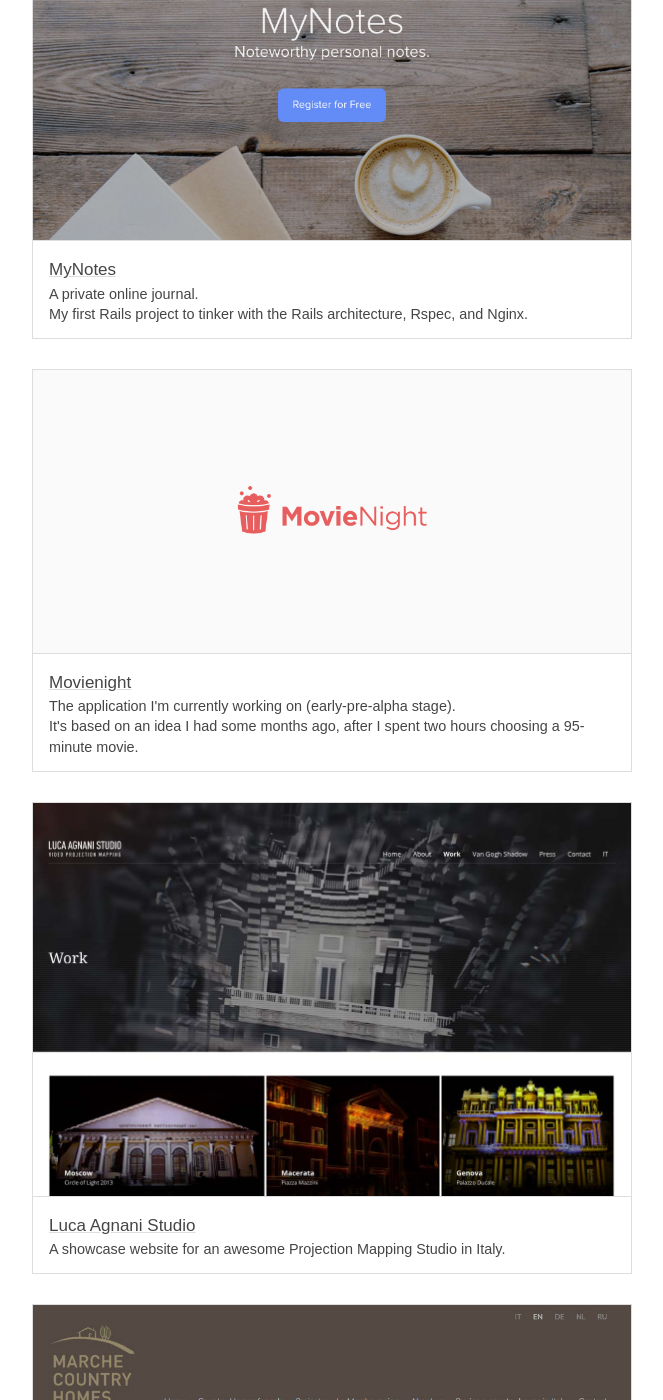
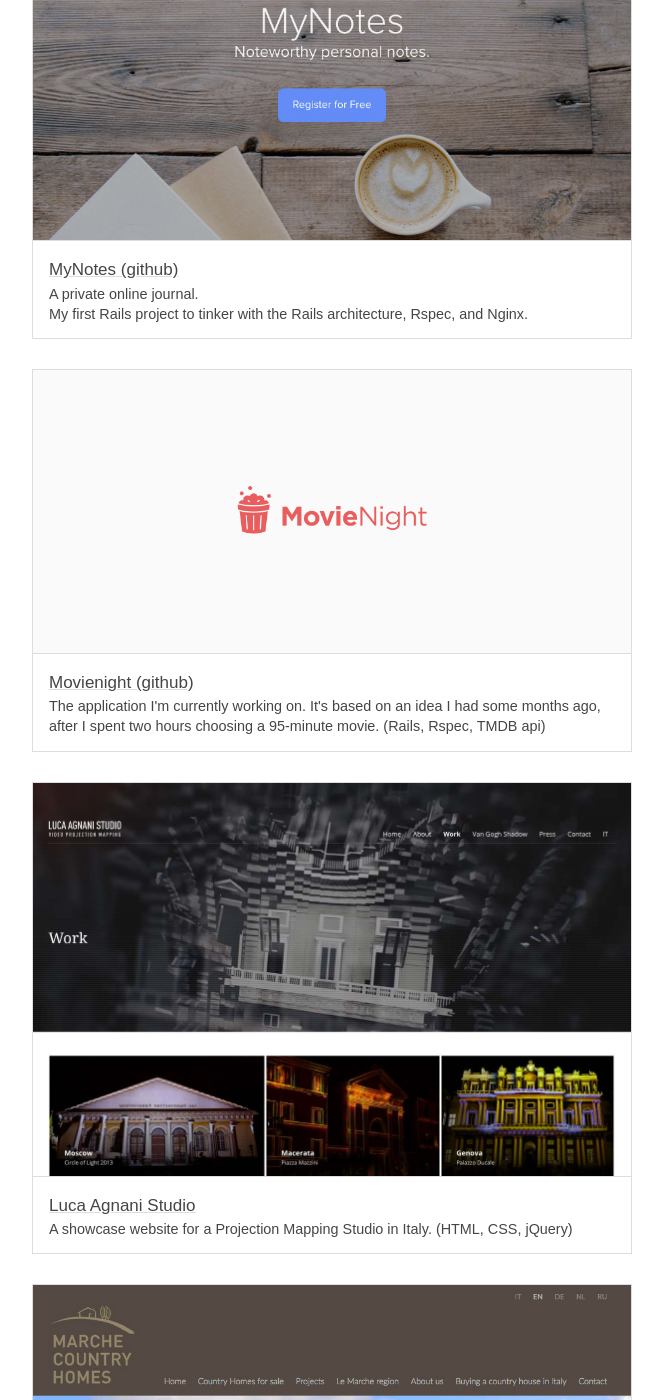
Before and after one commit to sekmo/sekmo.cc, a Jekyll site: the page built from projects.html, in a window 1280 px wide and 1400 px high, scrolled down 254 px. Shown: the whole window, without its empty margins (308-971 px from the left). Built offline with Jekyll 4.4.1, drawn with Linux system fonts in a browser that asks for light colours; some of the changed text lies outside the part shown.

Commit message:
Removed mopgrah, added technologies on portfolio

```diff
--- a/_config.yml
+++ b/_config.yml
@@ -9,7 +9,7 @@
 nav:
 - { title: 'About',                href: '/' }
 - { title: 'Projects',             href: '/projects' }
-- { title: 'Mographs',             href: '/mographs' }
+#- { title: 'Mographs',             href: '/mographs' }
 - { title: 'Interesting things',   href: '/serendipity' }
 - { title: 'Notes',                href: '/notes' }
 
--- a/_posts/2017-09-25-hello-mondo.markdown
+++ b/_posts/2017-09-25-hello-mondo.markdown
@@ -3,6 +3,7 @@
 title:  "Hello mondo"
 date:   2017-09-25 11:53:43 +0200
 categories: personal
+permalink: notes/hello-mondo
 ---
 
 Welcome to my brand new website! 🎉<br>This section comes from my wish to give back to the blog community: without all the free resources we're able to find on blogs and websites, this world would be a much poorer place.
--- a/mographs.html
+++ b/mographs.html
@@ -6,8 +6,7 @@
 
 <div class="mographs">
 
-  <p>I've always been curious about how 3D works, and in my spare time I started studying animation theory, texturing and 3d modelling on cinema 4d.</p>
-  <p>Every now and then I collaborate with a projection mapping studio founded by a friend of mine. Here are some animations I've enjoyed making.</p>
+  <p>I've always been curious about how 3D works, and in my spare time I started studying animation theory, texturing and 3d modelling on cinema 4d.<br />Here are some animations I enjoyed making.</p>
 
   <div class="mographs__item">
     <button class="mographs__item__play-button">Play</button>
--- a/projects.html
+++ b/projects.html
@@ -6,44 +6,44 @@
 
 <div class="portfolio">
   <div class="portfolio__item">
-    <a href="https://github.com/sekmo/myNotes" target="_blank"><img src="/assets/images/portfolio/mynotes.jpg" alt="MyNotes"></a>
-    <p class="portfolio__item__title"><a href="https://github.com/sekmo/myNotes" target="_blank">MyNotes</a></p>
+    <img src="/assets/images/portfolio/mynotes.jpg" alt="MyNotes">
+    <p class="portfolio__item__title"><a href="https://github.com/sekmo/myNotes" target="_blank">MyNotes (github)</a></p>
     <p class="portfolio__item__description">A private online journal.<br>My first Rails project to tinker with the Rails architecture, Rspec, and Nginx.</p>
   </div>
   <div class="portfolio__item">
-    <a href="https://github.com/sekmo/movienight" target="_blank"><img src="/assets/images/portfolio/movienight.png" alt="Movienight"></a>
-    <p class="portfolio__item__title"><a href="https://github.com/sekmo/movienight" target="_blank">Movienight</a></p>
+    <img src="/assets/images/portfolio/movienight.png" alt="Movienight">
+    <p class="portfolio__item__title"><a href="https://github.com/sekmo/movienight" target="_blank">Movienight (github)</a></p>
     <p class="portfolio__item__description">
-      The application I'm currently working on (early-pre-alpha stage).<br>It's based on an idea I had some months ago, after I spent two hours choosing a 95-minute movie.</p>
+      The application I'm currently working on. It's based on an idea I had some months ago, after I spent two hours choosing a 95-minute movie. (Rails, Rspec, TMDB api)</p>
   </div>
   <div class="portfolio__item">
-    <a href="http://www.lucaagnani.com/work-en.php" target="_blank"><img src="/assets/images/portfolio/luca-agnani-studio.jpg" alt="Luca Agnani Studio"></a>
+    <img src="/assets/images/portfolio/luca-agnani-studio.jpg" alt="Luca Agnani Studio">
     <p class="portfolio__item__title"><a href="http://www.lucaagnani.com/work-en.php" target="_blank">Luca Agnani Studio</a></p>
-    <p class="portfolio__item__description">A showcase website for an awesome Projection Mapping Studio in Italy.</p>
+    <p class="portfolio__item__description">A showcase website for a Projection Mapping Studio in Italy. (HTML, CSS, jQuery)</p>
   </div>
   <div class="portfolio__item">
-    <a href="http://marchecountryhomes.com/en/" target="_blank"><img src="/assets/images/portfolio/marche-country-homes.jpg" alt="Marche Country Homes"></a>
+    <img src="/assets/images/portfolio/marche-country-homes.jpg" alt="Marche Country Homes">
     <p class="portfolio__item__title"><a href="http://marchecountryhomes.com/en/" target="_blank">Marche Country Homes</a></p>
-    <p class="portfolio__item__description">A country homes selection in the beautiful region of Le Marche, Italy.<br>Frontend and property management, joomla to wordpress importer script.</p>
+    <p class="portfolio__item__description">A country homes selection in the beautiful region of Le Marche, Italy.<br>Frontend and backend customization, joomla to wordpress importer script.</p>
   </div>
   <div class="portfolio__item">
-    <a href="https://www.sabesnc.it/scale-macerata/index.html" target="_blank"><img src="/assets/images/portfolio/sabe.jpg" alt="Sabe"></a>
+    <img src="/assets/images/portfolio/sabe.jpg" alt="Sabe">
     <p class="portfolio__item__title"><a href="https://www.sabesnc.it/scale-macerata/index.html" target="_blank">Sabe</a></p>
-    <p class="portfolio__item__description">Wooden floors and stairs. Web design and frontend.</p>
+    <p class="portfolio__item__description">Wooden floors and stairs. Frontend customization. (HTML, CSS, jQuery)</p>
   </div>
   <div class="portfolio__item">
-    <a href="http://www.labsun.it/tende-a-bracci.php" target="_blank"><img src="/assets/images/portfolio/labsun.jpg" alt="Labsun"></a>
+    <img src="/assets/images/portfolio/labsun.jpg" alt="Labsun">
     <p class="portfolio__item__title"><a href="http://www.labsun.it/tende-a-bracci.php" target="_blank">Labsun</a></p>
-    <p class="portfolio__item__description">Pergolas, awnings and canopies.<br />Web design, Frontend, product configurator and B2B order manager.</p>
+    <p class="portfolio__item__description">Pergolas, awnings and canopies.<br />Frontend, product configurator and B2B order manager. (php, mysql, jQuery)</p>
   </div>
   <div class="portfolio__item">
-    <a href="http://www.artigiansementi.com/en/foraggere.php" target="_blank"><img src="/assets/images/portfolio/artigiansementi.jpg" alt="Artigiansementi"></a>
+    <img src="/assets/images/portfolio/artigiansementi.jpg" alt="Artigiansementi">
     <p class="portfolio__item__title"><a href="http://www.artigiansementi.com/en/foraggere.php" target="_blank">Artigiansementi</a></p>
-    <p class="portfolio__item__description">Website for a company that selects the best lawn seed and cereals.</p>
+    <p class="portfolio__item__description">Website for a company that selects lawn seed and cereals. (HTML, CSS, jQuery)</p>
   </div>
   <div class="portfolio__item">
     <a href="http://www.gianlorenzomolaroni.com/en/about.php" target="_blank"><img src="/assets/images/portfolio/molaroni.jpg" alt="Gianlorenzo Molaroni"></a>
     <p class="portfolio__item__title"><a href="http://www.gianlorenzomolaroni.com/en/about.php" target="_blank">Gianlorenzo Molaroni</a></p>
-    <p class="portfolio__item__description">Artistic ceramic producer - Frontend development.</p>
+    <p class="portfolio__item__description">Artistic ceramic producer - Frontend development (HTML, CSS, jQuery)</p>
   </div>
 </div>
```
Also changed, not shown: _posts/2017-09-28-webfonts-in-rails.markdown (+24 -8 lines), index.md (+1 -1 lines), 1 other file.
